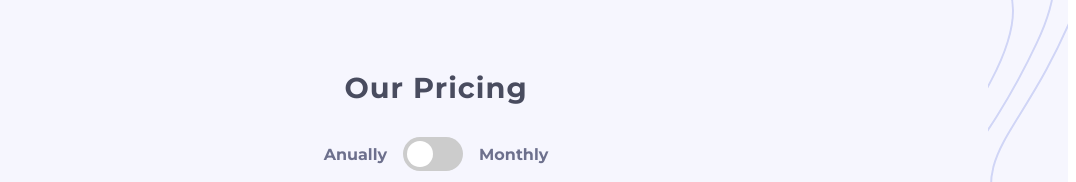
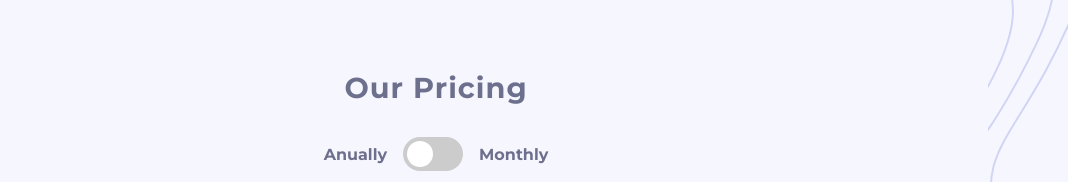
Before and after one commit to jmjjmj994/frontend-mentor-pricing-component, a plain HTML site: page index.html in a window 1280 px wide. Shown: the part 130-312 px from the top of the page, without its empty margins (204-1280 px from the left). Drawn offline with Linux system fonts and the light colour scheme.

Commit message:
Header color change

```diff
--- a/src/style.css
+++ b/src/style.css
@@ -115,7 +115,7 @@ padding-inline:0.5rem;
   padding-block-start: 1.5rem;
   h1 {
     font-size: 1.8rem;
-    color: var(--dark-grayish-blue);
+    color: var(--grayish-blue);
     letter-spacing: 1px;
   }
 }
```
